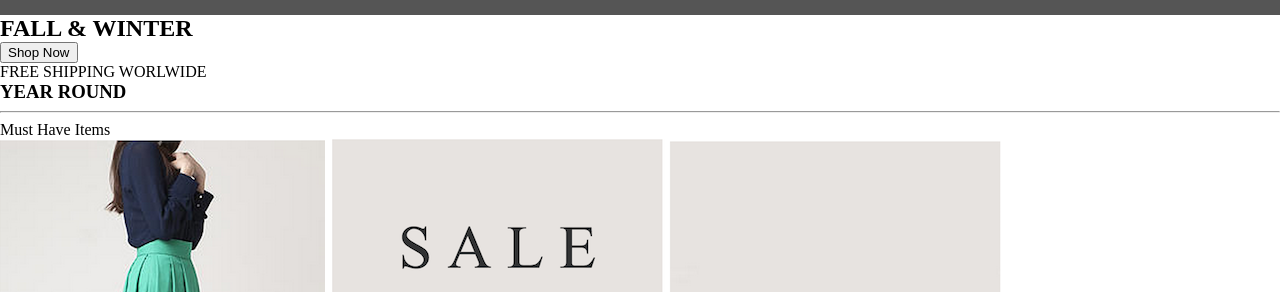
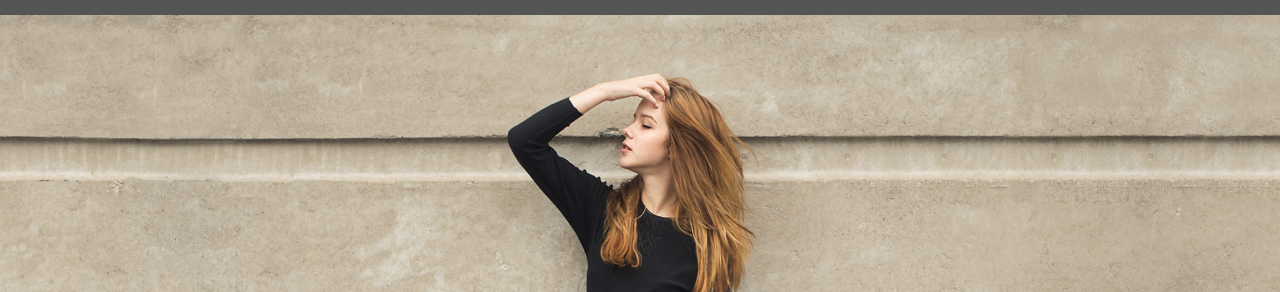
Before and after one commit to yachen168/Template-2, a plain HTML site: page index.html in a window 1280 px wide. Shown: the part 97-389 px from the top of the page. Drawn offline with Linux system fonts and the light colour scheme.

Commit message:
feat: section.banner

```diff
--- a/style.css
+++ b/style.css
@@ -86,3 +86,60 @@ nav .cart {
     width: 10%;
     text-align: right;
 }
+
+
+/* ----- main ------*/
+
+section.banner {
+    background: url("./img/cover.jpg");
+    padding: 280px 0 195px 0;
+    background-size: cover;
+    background-position: 50% 0;
+}
+
+.shipping {
+    text-align: center;
+    font-size: 14px;
+    letter-spacing: 5px;
+    padding: 15px 0;
+    background-color: #E0E0E0;
+    color: #666;
+}
+
+.title_wrapper {
+    width: 43%;
+    margin: 0 auto;
+    padding: 25px 0;
+    text-align: center;
+    color: #333;
+    background-color: rgba(256, 256, 256, 0.5);
+}
+
+.title_wrapper h2 {
+    display: inline-block;
+    width: 100%;
+    letter-spacing: 5px;
+    font-size: 60px;
+    margin-bottom: 10px;
+}
+
+.title_wrapper a {
+    display: inline-block;
+}
+
+.title_wrapper .button_buy {
+    font-size: 20px;
+    padding: 10px 75px;
+    color: #eee;
+    background-color: #333;
+    border-color: #333;
+}
+
+.tips {
+    background-color: #eee;
+    text-align: center;
+    padding: 10px 0;
+    letter-spacing: 2px;
+    color: #555;
+    position: relative;
+}
```
